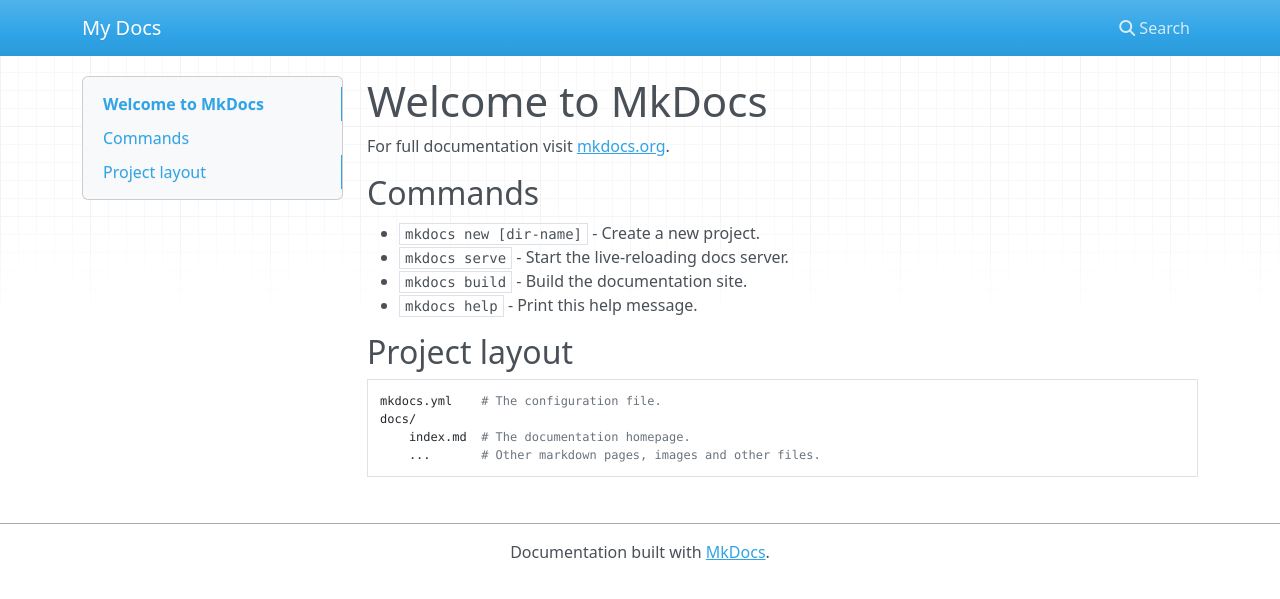
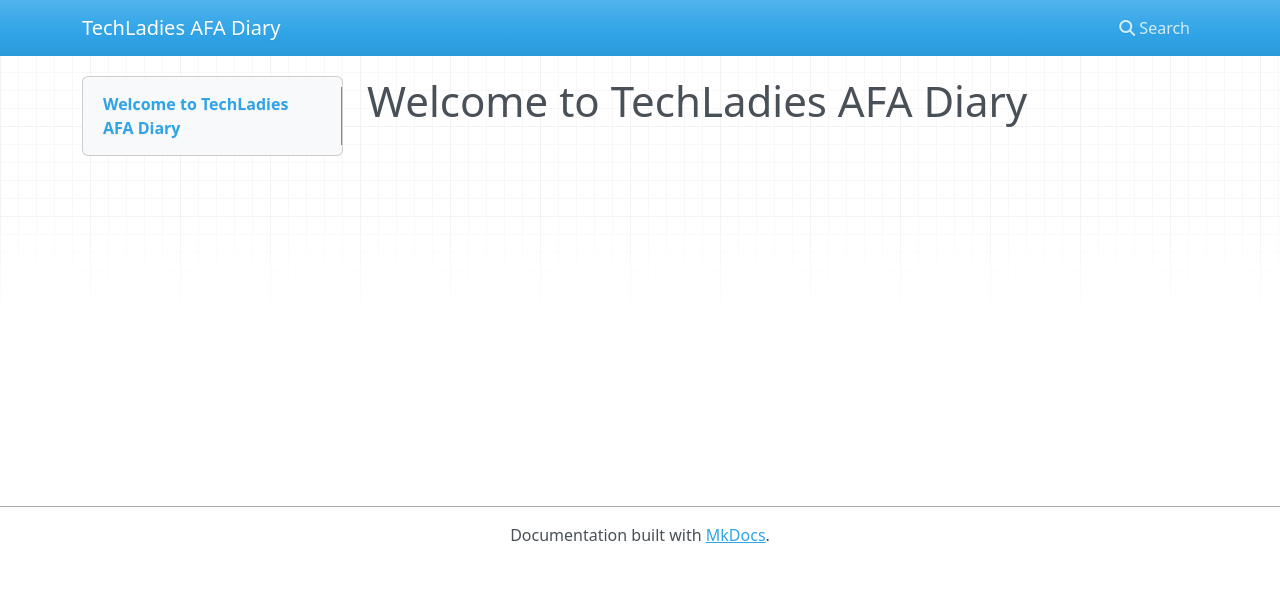
Before and after one commit to TechLadies/afa-diary, an MkDocs documentation site: the page built from docs/index.md, in a window 1280 px wide. Shown: the top 599 px of the page. Built offline with MkDocs 1.6.1, drawn with Linux system fonts in a browser that asks for light colours; nearby versions of some CDN libraries; old or Windows-style settings are respelled for this version of MkDocs.

```diff
--- a/docs/index.md
+++ b/docs/index.md
@@ -1,17 +1 @@
-# Welcome to MkDocs
-
-For full documentation visit [mkdocs.org](http://mkdocs.org).
-
-## Commands
-
-* `mkdocs new [dir-name]` - Create a new project.
-* `mkdocs serve` - Start the live-reloading docs server.
-* `mkdocs build` - Build the documentation site.
-* `mkdocs help` - Print this help message.
-
-## Project layout
-
-    mkdocs.yml    # The configuration file.
-    docs/
-        index.md  # The documentation homepage.
-        ...       # Other markdown pages, images and other files.
+# Welcome to TechLadies AFA Diary
--- a/mkdocs.yml
+++ b/mkdocs.yml
@@ -1 +1,3 @@
-site_name: My Docs
+site_name: TechLadies AFA Diary
+pages:
+- Home: index.md
```
Also changed, not shown: README.md (+16 -1 lines), 1 other file.
